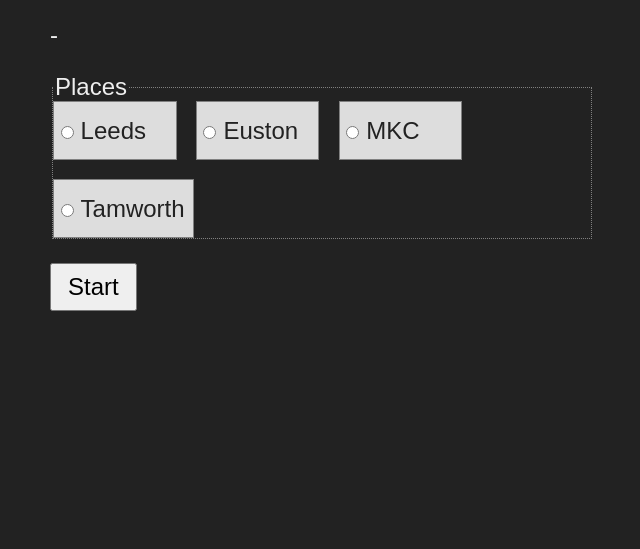
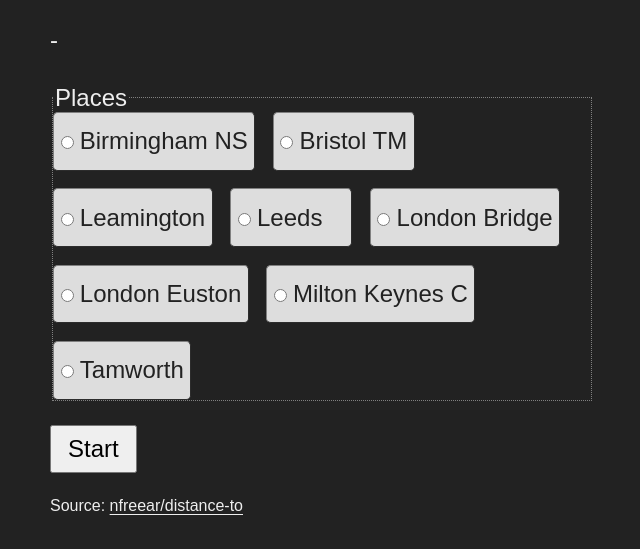
Before and after one commit to nfreear/distance-to, a website with bundled scripts: page src/index.html in a window 1280 px wide. Shown: the part 61-610 px from the top of the page, without its empty margins (318-958 px from the left). Built offline with nearby package versions, Linux system fonts and the light colour scheme.

Commit message:
data: Add more places geo-data; Add README

```diff
--- a/eslint.config.js
+++ b/eslint.config.js
@@ -2,6 +2,6 @@ import neostandard from 'neostandard';
 
 export default neostandard({
   // globals: ['HTMLElement'],
-  ignores: ['**/package-json.js', '_11ty', '_site', '_toggle-popover'],
+  ignores: ['_site'],
   semi: true,  // Enforce semicolons (like semistandard)
 });
--- a/src/data/gbr-place-data.js
+++ b/src/data/gbr-place-data.js
@@ -1,25 +1,54 @@
-// https://www.distance.to/Tamworth,Staffordshire,England,GBR/Milton-Keynes,Buckinghamshire,England,GBR
+/**
+ * Latitude and longitute for train stations in Great Britain.
+ *
+ * @see https://www.distance.to/Tamworth,Staffordshire,England,GBR/Milton-Keynes,Buckinghamshire,England,GBR
+ */
 const PLACE_DATA = [
   {
-    id: 'Leeds',
-    address: 'New Station St, Leeds LS1 4DY',
+    id: 'leeds',
+    label: 'Leeds',
+    address: 'New Station St, Leeds, LS1 4DY',
     distanceMK: '133.01 mi (214.06 km)',
     latlng: [53.794417, -1.5471143]
   }, {
-    id: 'Euston',
+    id: 'lbs',
+    label: 'London Bridge', // overground
+    address: 'Station Approach Rd, London, SE1 9SP',
+    latlng: [51.5046069, -0.0842602]
+  }, {
+    id: 'eus',
+    label: 'London Euston',
     address: 'Euston Station, Euston Road, London, NW1 2RT',
-    url: 'https://www.google.co.uk/maps/place/Euston+Station/@51.5281278,-0.1322402,17z/',
+    mapUrl: 'https://www.google.co.uk/maps/place/Euston+Station/@51.5281278,-0.1322402,17z/',
     latlng: [51.5281278, -0.1322402]
   }, {
-    id: 'MKC',
+    id: 'mkc',
+    label: 'Milton Keynes C',
     address: 'Phoenix House, Milton Keynes, MK9 1AW',
     latlng: [52.0342905, -0.7732783]
   }, {
-    id: 'Tamworth',
+    id: 'tamworth',
+    label: 'Tamworth',
     distanceMK: '57.00 mi (91.74 km)',
     distanceLeeds: '86.97 mi (139.96 km)', // "127.6"
     address: 'Victoria Rd, Tamworth, B79 7JT',
     latlng: [52.6373572, -1.6858901]
+  }, {
+    id: 'bns',
+    label: 'Birmingham NS',
+    address: 'New Street station, Station St, Birmingham, B2 4QA',
+    latlng: [52.477767, -1.8987166]
+  }, {
+    id: 'leamington',
+    label: 'Leamington',
+    address: 'Leamington Spa Station, Old Warwick Road, Leamington Spa, Warwickshire, CV31 3NS',
+    infoUrl: 'https://www.nationalrail.co.uk/stations/leamington-spa/',
+    latlng: [52.284357, -1.5355562]
+  }, {
+    id: 'btm',
+    label: 'Bristol TM',
+    address: 'Bristol Temple Meads Station, Redcliffe, Bristol, BS1 6QF',
+    latlng: [51.4494913, -2.5803766]
   }
 ];
 
--- a/src/index.html
+++ b/src/index.html
@@ -9,11 +9,13 @@
 
 <title>Distance To …?</title>
 
-<h1>Distance To …?</h1>
+<header>
+  <h1>Distance To …?</h1>
+</header>
 
-<distance-to-app>
+<distance-to-app role="main">
 
-<form id="form">
+<form id="formID">
   <p><output name="output">-</output></p>
 
   <fieldset name="fs">
@@ -29,6 +31,10 @@
 
 </distance-to-app>
 
+<footer>
+  <p>Source: <a href="https://github.com/nfreear/distance-to.git">nfreear/distance-to</a></p>
+</footer>
+
 <script type="module" src="./lib/app.js"></script>
 
 </html>
--- a/src/lib/LoadPlaceDataElement.js
+++ b/src/lib/LoadPlaceDataElement.js
@@ -8,7 +8,17 @@ const { HTMLElement } = window;
 export default class LoadPlaceDataElement extends HTMLElement {
   #elements;
 
-  get #geoData () { return geoData; }
+  get #geoData () { return geoData.sort((a, b) => this.#sortAlpha(a, b)); }
+
+  #sortAlpha (a, b) {
+    if (a.label > b.label) {
+      return 1;
+    }
+    if (a.label < b.label) {
+      return -1;
+    }
+    return 0;
+  }
 
   connectedCallback () {
     this.#elements = this.#geoData.map((it) => this.#createPlaceElement(it));
@@ -21,7 +31,7 @@ export default class LoadPlaceDataElement extends HTMLElement {
   }
 
   #createPlaceElement (place) {
-    const { id } = place;
+    const { id, label } = place;
 
     const labelElem = document.createElement('label');
     const inputElem = document.createElement('input');
@@ -31,7 +41,7 @@ export default class LoadPlaceDataElement extends HTMLElement {
     inputElem.name = 'place';
     inputElem.value = id;
 
-    textElem.textContent = id;
+    textElem.textContent = label;
 
     labelElem.appendChild(inputElem);
     labelElem.appendChild(textElem);
--- a/src/style/app.css
+++ b/src/style/app.css
@@ -8,26 +8,30 @@ fieldset {
   border: 1px dotted gray;
   padding: 0;
 
-  .display-flex,
-  x-flex {
+  .display-flex {
     display: flex;
     flex-wrap: wrap;
-    gap: 1.2rem;
+    gap: 1.1rem;
   }
 
   label {
     background: #ddd;
     color: #222;
-    border: 1px solid gray;
+    border: 1px outset gray;
+    border-radius: .3rem;
     display: inline-block;
-    padding: .9rem .5rem .9rem .1rem;
+    padding: .9rem .4rem .9rem .1rem;
     min-width: 7rem;
 
     span {
       display: inline-block;
-      margin-left: .25rem;
+      margin-left: .2rem;
     }
   }
+}
+
+output {
+  line-height: 1.6;
 }
 
 button {
@@ -51,3 +55,8 @@ body {
     color: var(--link-color);
   }
 }
+
+* {
+  outline-offset: .2rem;
+  text-underline-offset: .2rem;
+}
```
Also changed, not shown: README.md (added), src/lib/DistanceToAppElement.js.
